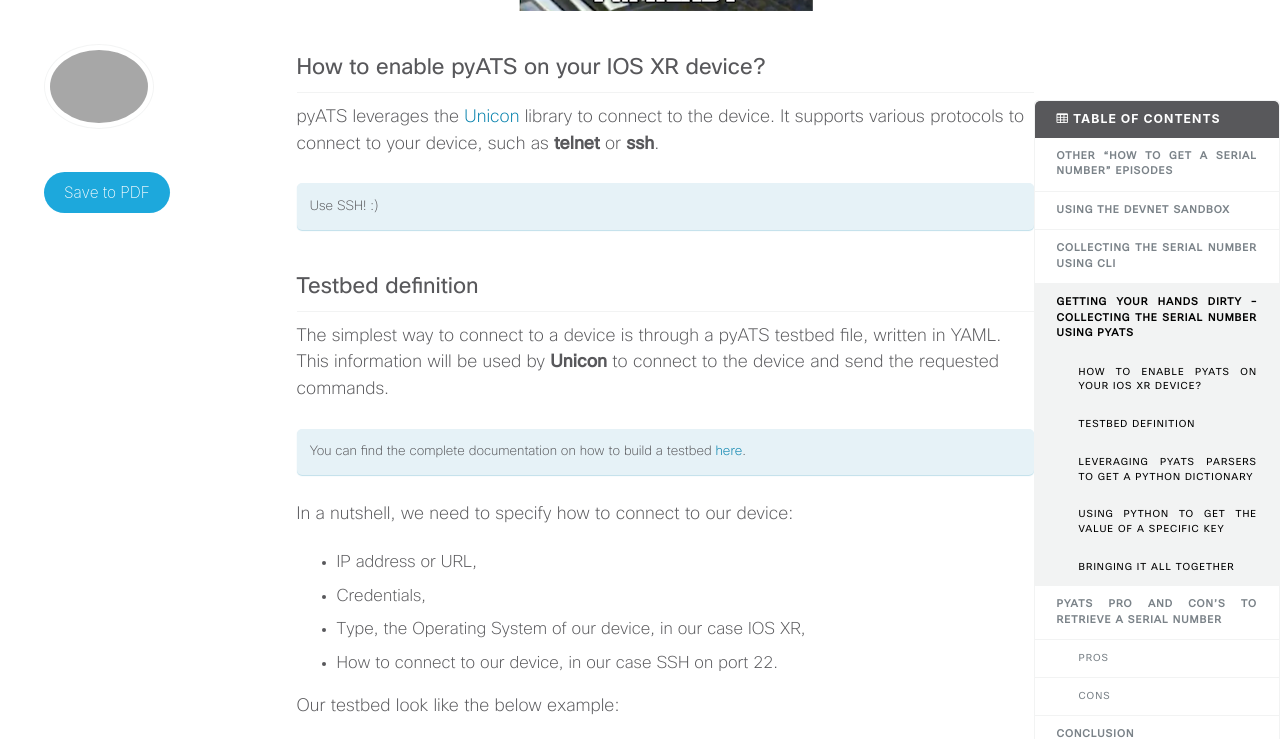
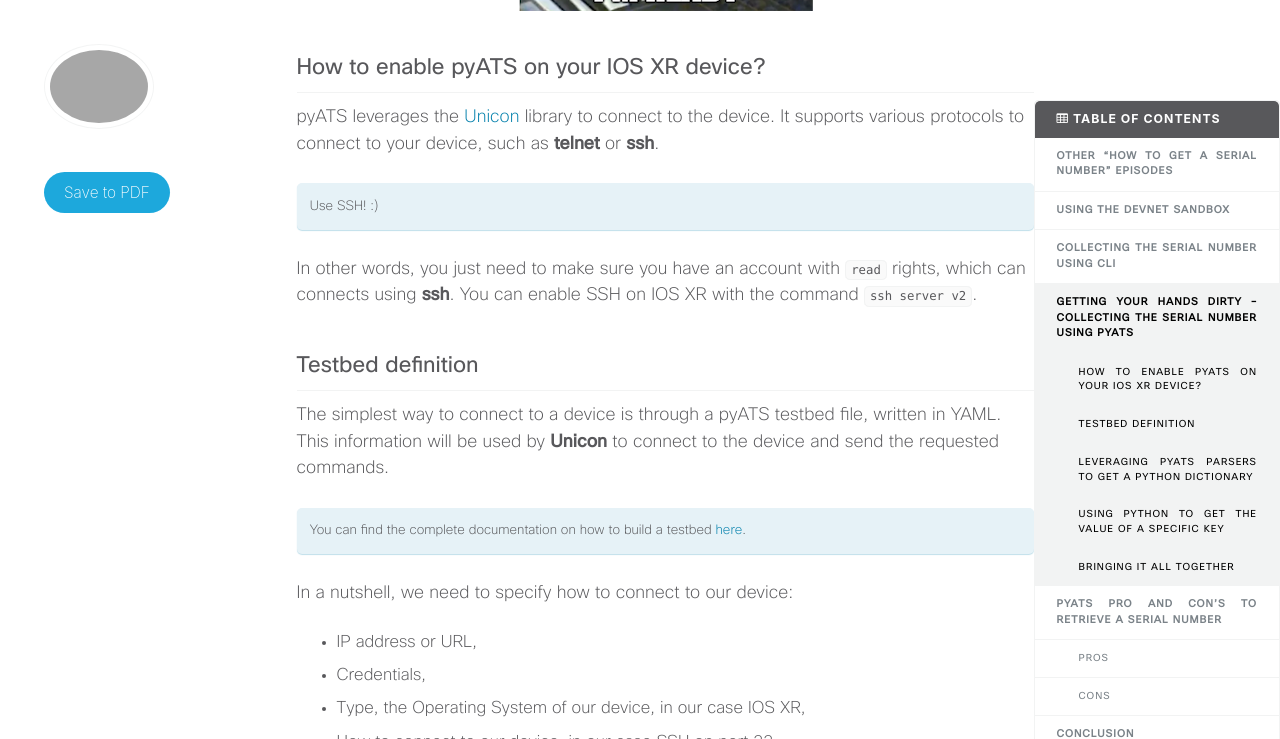
Before and after one commit to xrdocs/programmability, a Jekyll site: the page built from _tutorials/how-to-get-a-serial-number-pyats.md, in a window 1280 px wide and 900 px high, scrolled down 2255 px, cut to the strip 0-739 px from the top of the window. Built offline with Jekyll 4.4.1, drawn with Linux system fonts in a browser that asks for light colours; comment, search, counter and statistics services are not loaded.

Commit message:
how to enable pyATS

```diff
--- a/_tutorials/how-to-get-a-serial-number-pyats.md
+++ b/_tutorials/how-to-get-a-serial-number-pyats.md
@@ -71,6 +71,8 @@ pyATS leverages the [Unicon](https://pypi.org/project/unicon/) library to connec
 
 Use SSH! :)
 {: .notice--info}
+
+In other words, you just need to make sure you have an account with `read` rights, which can connects using **ssh**. You can enable SSH on IOS XR with the command `ssh server v2`.
 
 ## Testbed definition
 
```
